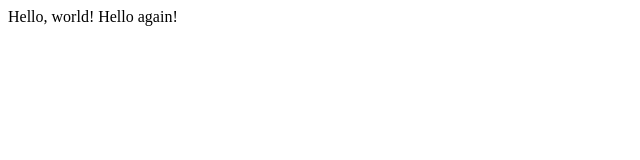
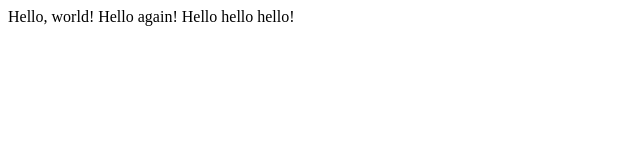
Before and after one commit to olsydor/project0, a plain HTML site: page hello.html in a window 1280 px wide. Shown: the whole page, without its empty margins (0-640 px from the left). Drawn offline with Linux system fonts and the light colour scheme.

Commit message:
Update hello.html

```diff
--- a/hello.html
+++ b/hello.html
@@ -4,6 +4,6 @@
 		<title>My Webpage</title>
 	</head>
 	<body>
-		Hello, world! Hello again!
+		Hello, world! Hello again! Hello hello hello!
 	</body>
 </html>
```
